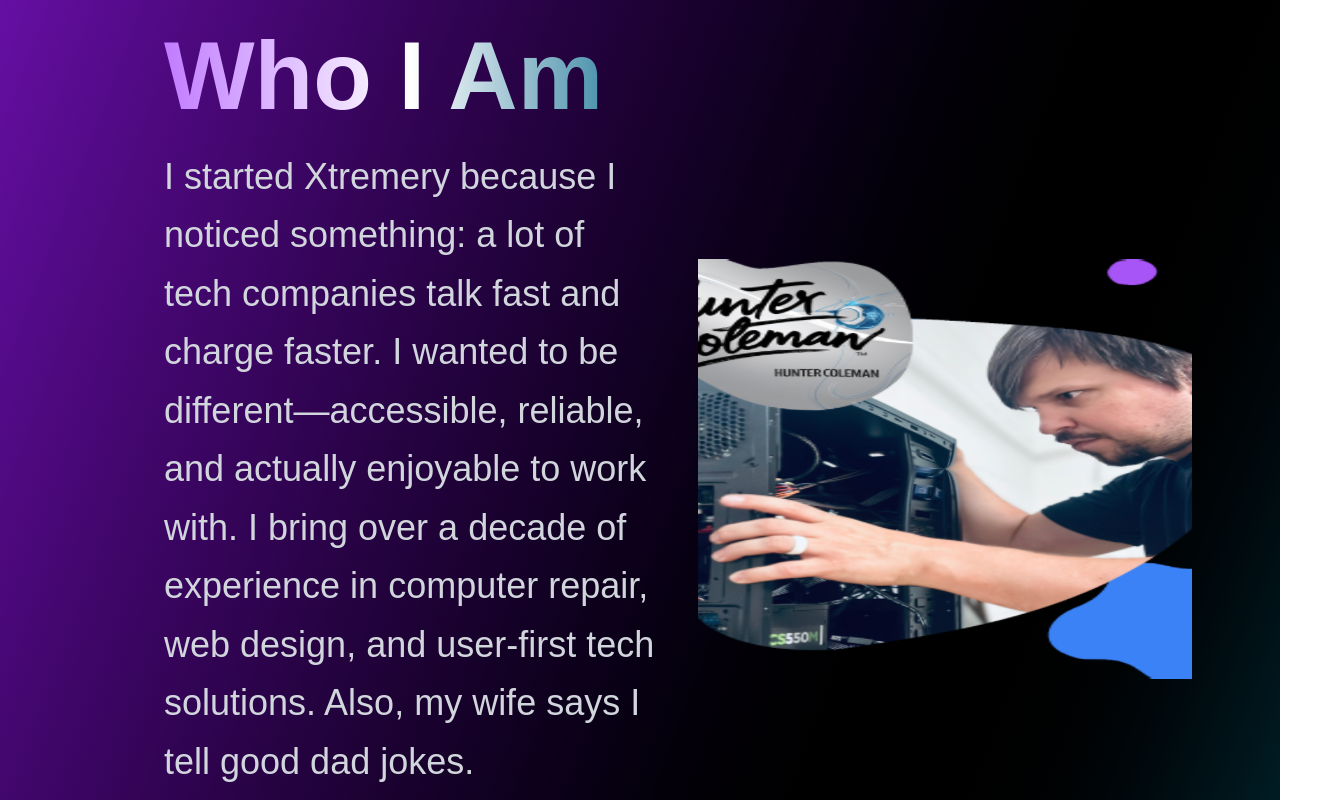
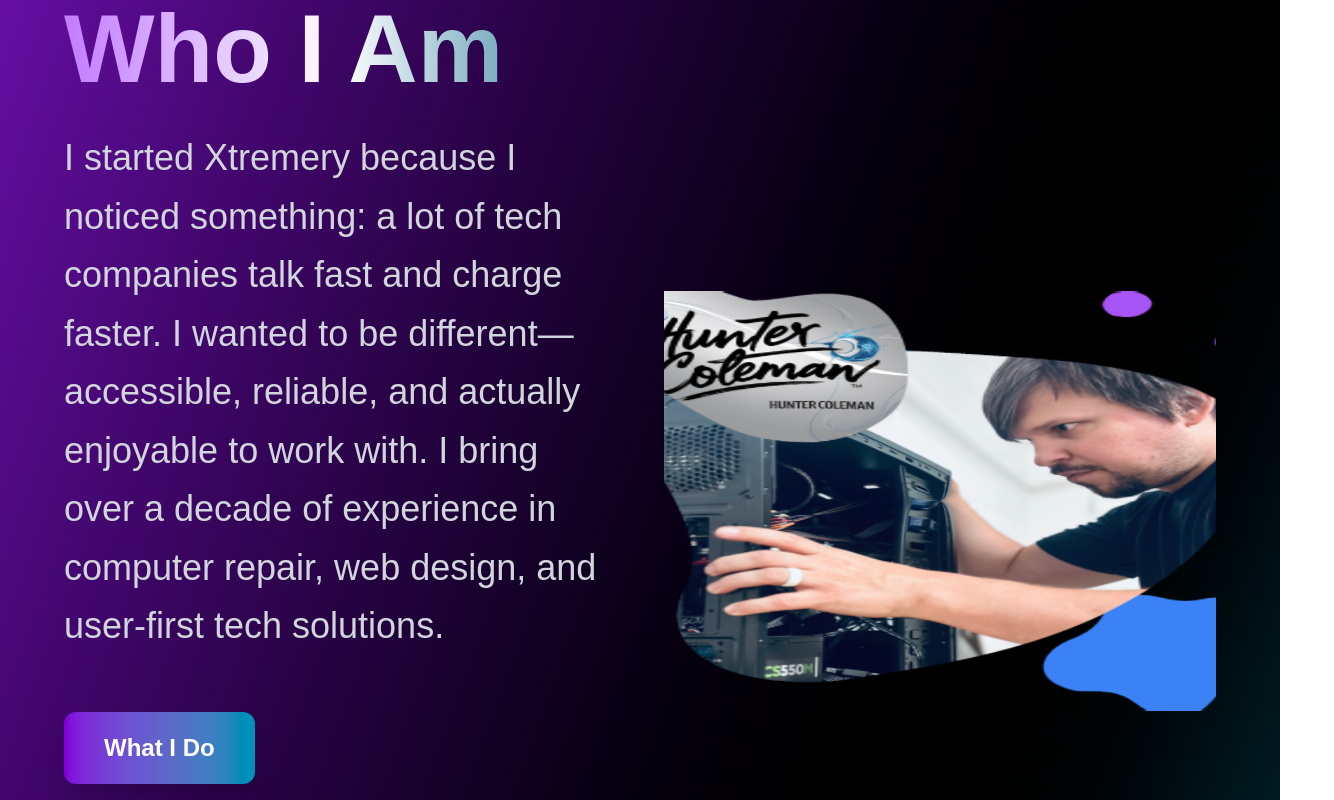
Before and after one commit to brennanhunter/xtremery-website, a Next.js app: page /about in a window 1280 px wide. Shown: the part 1120-1920 px from the top of the page, 1334 px wide, since content can reach past the window. Built offline with nearby package versions, Linux system fonts and the light colour scheme.

Commit message:
Trying to fix Who Am I

```diff
--- a/src/app/components/WhoAmI.tsx
+++ b/src/app/components/WhoAmI.tsx
@@ -1,65 +1,34 @@
-"use client";
+'use client';
 
-import { motion, useScroll, useTransform } from 'framer-motion';
-import { useRef } from 'react';
+import Image from 'next/image';
 import DistortedImageCanvas from './DistortedImageCanvas';
+import Link from 'next/link';
 
 export default function WhoAmI() {
-  const ref = useRef(null);
-  const { scrollYProgress } = useScroll({ target: ref, offset: ['start end', 'center center'] });
-
-  const opacity = useTransform(scrollYProgress, [0, 1], [0, 1]);
-  const y = useTransform(scrollYProgress, [0, 1], [150, 0]);
-  const scale = useTransform(scrollYProgress, [0, 1], [0.8, 1]);
-
-  const imageOpacity = useTransform(scrollYProgress, [0, 1], [0, 1]);
-  const imageY = useTransform(scrollYProgress, [0, 1], [100, 0]);
-  const imageScale = useTransform(scrollYProgress, [0, 1], [0.9, 1]);
-
   return (
-    <section
-      ref={ref}
-      className="w-[90%] mx-auto py-20 px-6 md:pl-[100px] grid grid-cols-1 md:grid-cols-2 gap-10 items-center"
-    >
-      {/* Left: Text with scroll animation */}
-      <motion.div
-        className="text-left space-y-6"
-        style={{ opacity, y, scale }}
-        transition={{ duration: 0.8, ease: 'easeOut' }}
-      >
-        <h2 className="text-5xl sm:text-6xl md:text-7xl lg:text-8xl font-extrabold bg-gradient-to-r from-purple-400 via-white to-cyan-700 text-transparent bg-clip-text">
+    <section className="w-full max-w-screen-2xl mx-auto py-28 px-6 sm:px-8 md:px-16 grid md:grid-cols-2 gap-12 items-start overflow-x-hidden">
+      {/* Left: Text */}
+      <div className="text-left space-y-8">
+        <h2 className="text-8xl font-extrabold bg-gradient-to-r from-purple-400 via-white to-cyan-700 text-transparent bg-clip-text">
           Who I Am
         </h2>
-        <p className="text-gray-300 text-xl sm:text-2xl md:text-3xl lg:text-4xl leading-relaxed">
+        <p className="text-gray-300 text-4xl leading-relaxed">
           I started Xtremery because I noticed something: a lot of tech companies talk fast and charge faster.
           I wanted to be different—accessible, reliable, and actually enjoyable to work with.
           I bring over a decade of experience in computer repair, web design, and user-first tech solutions.
-          Also, my wife says I tell good dad jokes.
         </p>
-        <a
-          href="/services"
-          className="inline-block mt-8 bg-gradient-to-r from-purple-600 to-blue-500 text-white text-xl sm:text-2xl md:text-3xl lg:text-4xl font-semibold py-3 px-6 rounded-lg shadow-lg hover:scale-110 transition-transform duration-300"
+        <Link
+          href="#services"
+          className="inline-block mt-6 px-10 py-5 bg-gradient-to-r from-purple-700 to-cyan-600 text-white text-2xl font-bold rounded-xl shadow-xl hover:scale-105 transition-transform duration-300"
         >
-          See What I Do
-        </a>
-      </motion.div>
+          What I Do
+        </Link>
+      </div>
 
-      {/* Right: Canvas with scroll animation */}
-      <motion.div
-        className="flex items-center justify-center h-full min-h-[800px]"
-        style={{ opacity: imageOpacity, y: imageY, scale: imageScale }}
-        transition={{ duration: 0.8, ease: 'easeOut' }}
-      >
-        <div className="w-full max-w-[700px] h-[1000px]">
-          <DistortedImageCanvas />
-        </div>
-
-        <motion.div
-          className="absolute -top-14 -right-14 w-48 h-48 bg-purple-500 rounded-full opacity-20 blur-3xl z-0"
-          animate={{ scale: [1, 1.15, 1], x: [0, 20, -20, 0], y: [0, -20, 20, 0] }}
-          transition={{ duration: 7, repeat: Infinity, ease: 'easeInOut' }}
-        />
-      </motion.div>
+      {/* Right: Distorted Image Canvas */}
+      <div className="w-full overflow-hidden">
+        <DistortedImageCanvas />
+      </div>
     </section>
   );
 }
```
